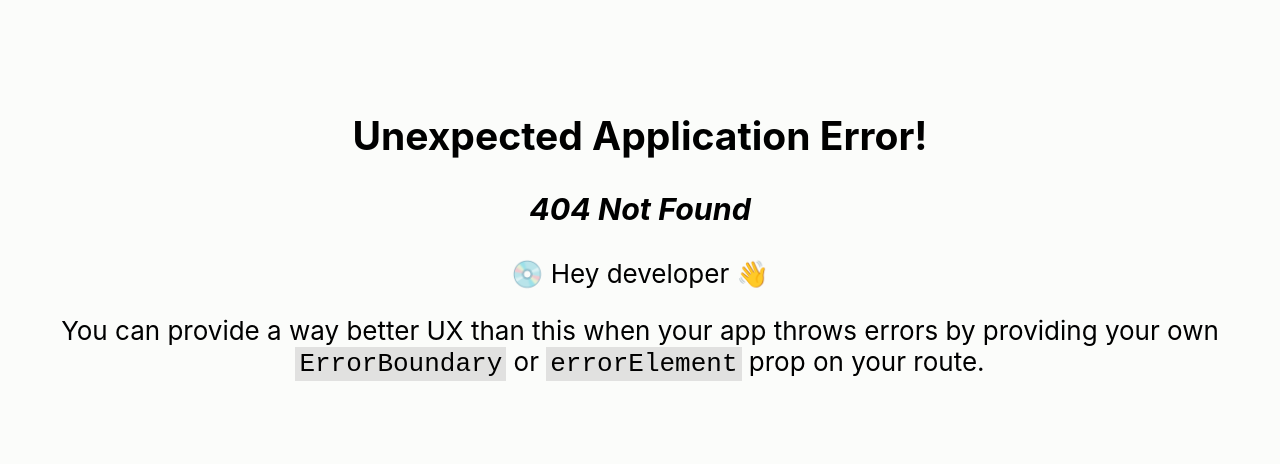
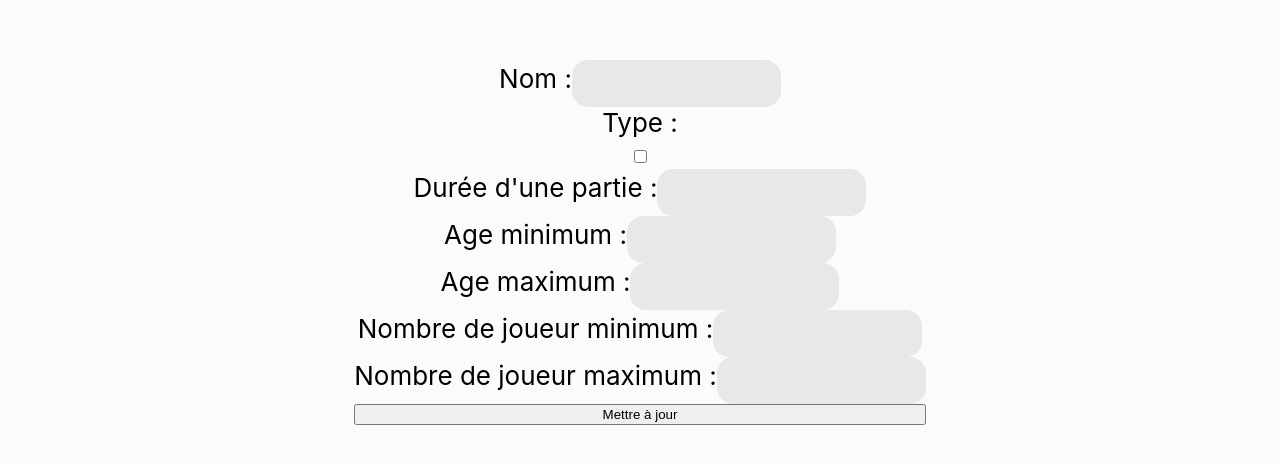
Before and after one commit to techmefr/ArchivHit, a React (Vite) app in the folder frontend/: page /edit in a window 1280 px wide. Before the commit this address had no page. Shown: the part 158-622 px from the top of the page. Built offline with nearby package versions, Linux system fonts and the light colour scheme; no server answers.

Commit message:
WIP: edit function

```diff
--- a/frontend/package.json
+++ b/frontend/package.json
@@ -8,7 +8,8 @@
     "prop-types": "^15.8.1",
     "react": "^18.2.0",
     "react-dom": "^18.2.0",
-    "react-router-dom": "^6.14.2"
+    "react-router-dom": "^6.14.2",
+    "react-toastify": "^10.0.4"
   },
   "devDependencies": {
     "@vitejs/plugin-react": "^4.0.3",
--- /dev/null
+++ b/frontend/src/components/EditGame.jsx
@@ -0,0 +1,179 @@
+import { useState, useEffect } from "react";
+import { useParams, useNavigate } from "react-router-dom";
+import { toast } from "react-toastify";
+import "react-toastify/dist/ReactToastify.css";
+
+function EditGame() {
+  const { id } = useParams();
+  const navigate = useNavigate();
+  const backendUrl = import.meta.env.VITE_BACKEND_URL;
+  const [formData, setFormData] = useState({
+    name: "",
+    type: "",
+    play_time: "",
+    age_min: "",
+    age_max: "",
+    player_min: "",
+    player_max: "",
+    editor_id: 1,
+  });
+
+  useEffect(() => {
+    const fetchData = async () => {
+      try {
+        const response = await fetch(`${backendUrl}/api/game/${id}`);
+        const result = await response.json();
+        setFormData({
+          name: result.name,
+          type: result.type,
+          play_time: result.play_time,
+          age_min: result.age_min,
+          age_max: result.age_max,
+          player_min: result.player_min,
+          player_max: result.player_max,
+          editor_id: result.editor_id,
+        });
+      } catch (error) {
+        console.error(
+          "Erreur lors de la récupération des données du Street Art :",
+          error
+        );
+      }
+    };
+
+    fetchData();
+  }, [id]);
+
+  const handleUpdateGame = async (e) => {
+    e.preventDefault();
+
+    try {
+      const response = await fetch(`${backendUrl}/api/game/${id}`, {
+        method: "PUT",
+        headers: {
+          "Content-Type": "application/json",
+        },
+        body: JSON.stringify({
+          name: formData.name,
+          type: formData.type,
+          play_time: formData.play_time,
+          age_min: formData.age_min,
+          age_max: formData.age_max,
+          player_min: formData.player_min,
+          player_max: formData.player_max,
+          editor_id: formData.editor_id,
+        }),
+      });
+
+      if (response.ok) {
+        toast.success("Jeu mis à jour avec succès");
+        navigate(`/game/${id}`);
+      } else {
+        console.error(
+          "Erreur lors de la mise à jour du jeu :",
+          response.statusText
+        );
+        toast.error(
+          `Erreur lors de la mise à jour du jeu : ${response.statusText}`
+        );
+      }
+    } catch (error) {
+      console.error("Erreur lors de la mise à jour du jeu :", error);
+      toast.error(`Erreur lors de la mise à jour du jeu : ${error.message}`);
+    }
+  };
+
+  const handleInputChange = (e) => {
+    setFormData({
+      ...formData,
+      [e.target.name]: e.target.value,
+    });
+  };
+
+  return (
+    <div>
+      <form onSubmit={handleUpdateGame}>
+        <label htmlFor="name">
+          Nom :
+          <input
+            type="text"
+            id="name"
+            name="name"
+            value={formData.name}
+            onChange={handleInputChange}
+          />
+        </label>
+
+        <label htmlFor="type">
+          Type :
+          <div className="toggle-switch">
+            <input
+              type="checkbox"
+              id="type"
+              name="type"
+              checked={formData.type}
+            />
+            <span className="slider round" />
+          </div>
+        </label>
+        <label htmlFor="play_time">
+          Durée d'une partie :
+          <input
+            type="text"
+            id="play_time"
+            name="play_time"
+            value={formData.play_time}
+            onChange={handleInputChange}
+          />
+        </label>
+
+        <label htmlFor="age_min">
+          Age minimum :
+          <input
+            type="text"
+            id="age_min"
+            name="age_min"
+            value={formData.age_min}
+            onChange={handleInputChange}
+          />
+        </label>
+
+        <label htmlFor="age_max">
+          Age maximum :
+          <input
+            type="text"
+            id="age_max"
+            name="age_max"
+            value={formData.age_max}
+            onChange={handleInputChange}
+          />
+        </label>
+
+        <label htmlFor="player_min">
+          Nombre de joueur minimum :
+          <input
+            type="text"
+            id="player_min"
+            name="player_min"
+            value={formData.player_min}
+            onChange={handleInputChange}
+          />
+        </label>
+        <label htmlFor="player_max">
+          Nombre de joueur maximum :
+          <input
+            type="text"
+            id="player_max"
+            name="player_max"
+            value={formData.player_max}
+            onChange={handleInputChange}
+          />
+        </label>
+
+        <button type="submit">Mettre à jour</button>
+      </form>
+    </div>
+  );
+}
+
+export default EditGame;
--- a/frontend/src/components/GameItem.jsx
+++ b/frontend/src/components/GameItem.jsx
@@ -1,6 +1,8 @@
 import PropTypes from "prop-types";
 import "./gameItem.css";
-import { Link } from "react-router-dom";
+import { toast } from "react-toastify";
+import { useNavigate, Link } from "react-router-dom";
+import "react-toastify/dist/ReactToastify.css";
 
 function GameItem({
   id,
@@ -11,7 +13,30 @@ function GameItem({
   ageMax,
   playerMin,
   playerMax,
+  onDelete,
 }) {
+  const navigate = useNavigate();
+
+  const handleDelete = async () => {
+    try {
+      const response = await fetch(
+        `${import.meta.env.VITE_BACKEND_URL}/api/game/${id}`,
+        {
+          method: "DELETE",
+        }
+      );
+
+      if (response.ok) {
+        onDelete(id);
+        toast.success("Jeu supprimé avec succès!");
+        navigate("/game");
+      } else {
+        console.error(`Erreur lors de la suppression du jeu avec l'ID ${id}`);
+      }
+    } catch (error) {
+      console.error("Erreur inattendue lors de la suppression du jeu :", error);
+    }
+  };
   return (
     <div className="game-item">
       <Link to={`/game/${id}`}>
@@ -25,6 +50,12 @@ function GameItem({
       <p>
         Nombre de joueurs: {playerMin} - {playerMax}
       </p>
+      <button type="button" onClick={handleDelete}>
+        Supprimer
+      </button>{" "}
+      <Link to="/edit">
+        <button type="button">Modifier</button>
+      </Link>{" "}
     </div>
   );
 }
@@ -38,6 +69,7 @@ GameItem.propTypes = {
   ageMax: PropTypes.number.isRequired,
   playerMin: PropTypes.number.isRequired,
   playerMax: PropTypes.number.isRequired,
+  onDelete: PropTypes.func.isRequired,
 };
 
 export default GameItem;
--- a/frontend/src/components/GameList.jsx
+++ b/frontend/src/components/GameList.jsx
@@ -1,19 +1,25 @@
 import { useState, useEffect } from "react";
+import { toast } from "react-toastify";
 import GameItem from "./GameItem";
 import "./gameList.css";
+import "react-toastify/dist/ReactToastify.css";
 
 function GameList() {
   const [gameData, setGameData] = useState([]);
 
   useEffect(() => {
-    fetch(`${import.meta.env.VITE_BACKEND_URL}+api/game`)
+    fetch(`${import.meta.env.VITE_BACKEND_URL}/api/game`)
       .then((response) => response.json())
       .then((data) => setGameData(data))
       .catch((error) =>
         console.error("Erreur lors de la récupération des données :", error)
       );
   }, []);
-
+  const handleDelete = (id) => {
+    console.info(`Supprimer le jeu avec l'ID ${id}`);
+    window.location.reload();
+    toast.success("Jeu supprimé avec succès!");
+  };
   return (
     <div className="game-list">
       {gameData.map((item) => (
@@ -27,6 +33,7 @@ function GameList() {
           ageMax={item.age_max}
           playerMin={item.player_min}
           playerMax={item.player_max}
+          onDelete={handleDelete}
         />
       ))}
     </div>
--- a/frontend/src/main.jsx
+++ b/frontend/src/main.jsx
@@ -2,13 +2,14 @@ import React from "react";
 import ReactDOM from "react-dom/client";
 
 import { createBrowserRouter, RouterProvider } from "react-router-dom";
-
+import { ToastContainer } from "react-toastify";
 import App from "./App";
 import GameList from "./components/GameList";
 import PostGameForm from "./components/PostGameForm";
 import Access from "./pages/Access";
 import Register from "./components/Register";
 import GameById from "./components/GameById";
+import EditGame from "./components/EditGame";
 
 const router = createBrowserRouter([
   {
@@ -35,6 +36,10 @@ const router = createBrowserRouter([
     path: "/register",
     element: <Register />,
   },
+  {
+    path: "/edit",
+    element: <EditGame />,
+  },
 ]);
 
 const root = ReactDOM.createRoot(document.getElementById("root"));
@@ -42,5 +47,6 @@ const root = ReactDOM.createRoot(document.getElementById("root"));
 root.render(
   <React.StrictMode>
     <RouterProvider router={router} />
+    <ToastContainer />
   </React.StrictMode>
 );
```
Also changed, not shown: frontend/src/components/Counter.jsx (deleted, +0 -16 lines), 1 other file (tests, documents, lock files or other folders).
